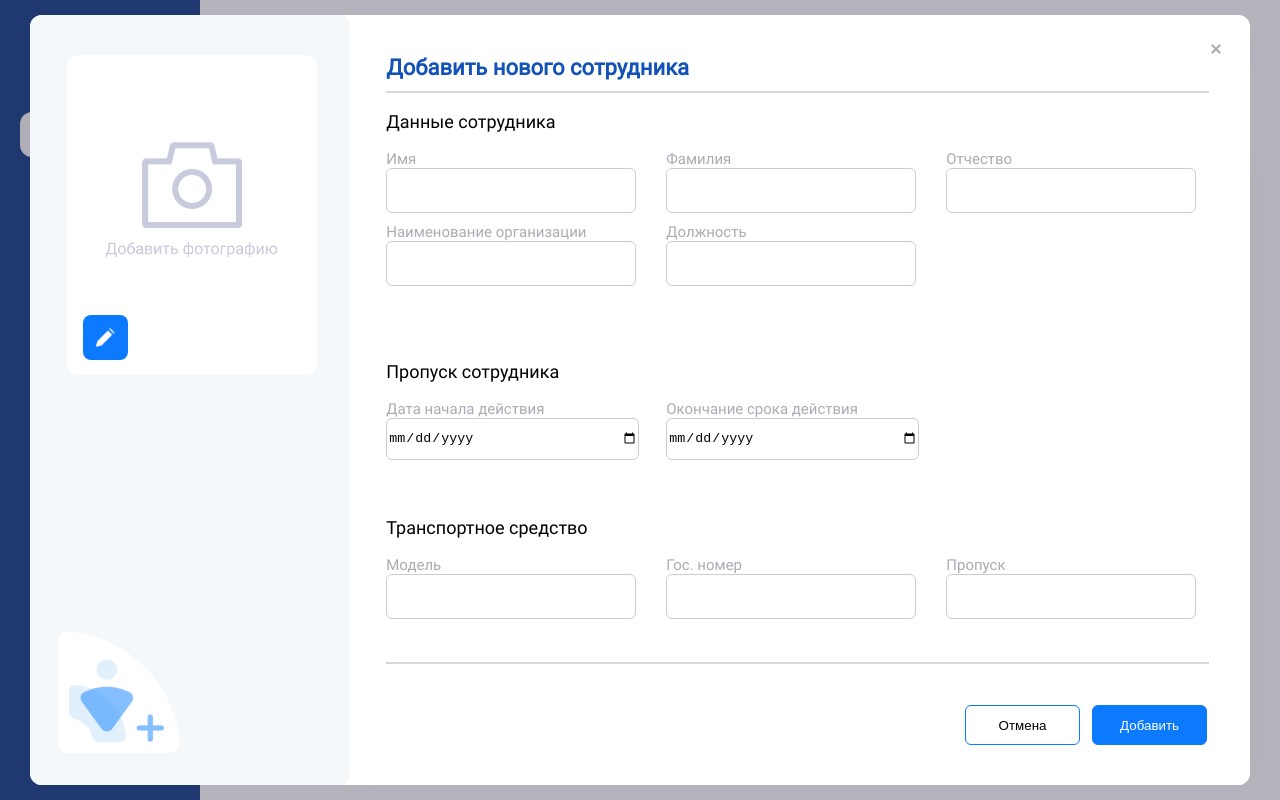
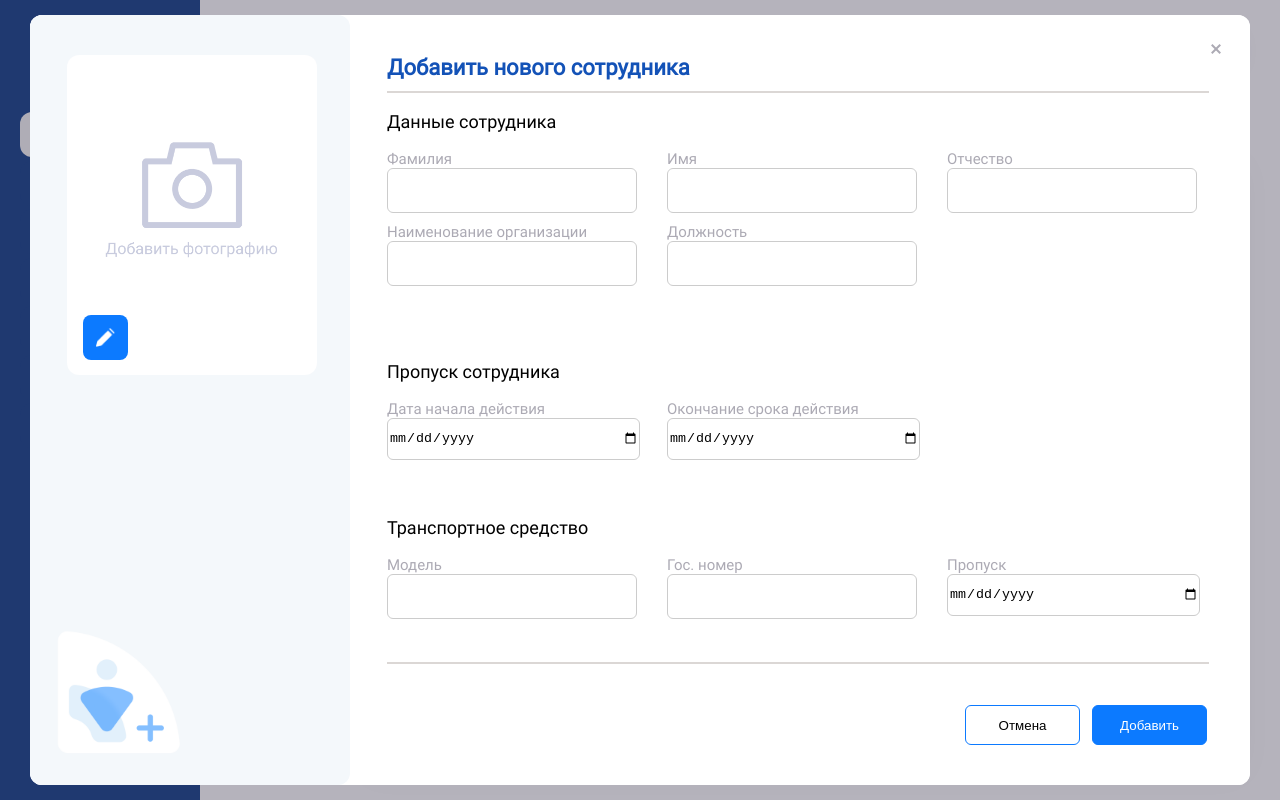
Before and after one commit to Spacesqueezer/adminka, a React (Create React App) app: page / in a window 1280 px wide. Both pictures are taken after a click on the element "Добавить". Built offline with nearby package versions, Linux system fonts and the light colour scheme; grey boxes are pictures that could not be loaded.

Commit message:
Доделан второй экран и модалка

```diff
--- a/src/components/common/common components/TextInput.js
+++ b/src/components/common/common components/DateInputWithLabel.js
@@ -1,5 +1,6 @@
 import React from "react";
 import styled from "styled-components";
+import CalendarIcon from "./../images/Calendar_ico.png";
 
 const Container = styled.div`
   display: flex;
@@ -20,14 +21,33 @@ const Label = styled.label`
   color: ${(props) => props.theme.LightGray};
 `;
 
+const InputContainer = styled.div`
+  position: relative;
+`;
+
 const Input = styled.input`
-  padding: 5px;
+  //padding: 5px 30px 5px 5px;
   border: 1px solid #ccc;
   border-radius: 6px;
   height: 40px;
+  width: 100%;
+
+  ::-webkit-calendar-picker-indicator {
+    display: none;
+    opacity: 0;
+  }
 `;
 
-const TextInput = ({ label, name, value, onInput }) => {
+const Icon = styled.img`
+  position: absolute;
+  top: 12px;
+  right: 10px;
+  width: 18px;
+  height: 18px;
+  cursor: pointer;
+`;
+
+const DateInputWithLabel = ({ label, value, name, onInput }) => {
   const handleInput = (e) => {
     const { name, value } = e.target;
     onInput(name, value);
@@ -36,9 +56,12 @@ const TextInput = ({ label, name, value, onInput }) => {
   return (
     <Container>
       <Label>{label}</Label>
-      <Input value={value} onChange={handleInput} name={name} />
+      <InputContainer>
+        <Input type="date" value={value} name={name} onChange={handleInput} />
+        {/*<Icon src={CalendarIcon} alt="Calendar Icon" />*/}
+      </InputContainer>
     </Container>
   );
 };
 
-export default TextInput;
+export default DateInputWithLabel;
--- a/src/components/common/common components/DateInput.js
+++ b/src/components/common/common components/TextInputWithLabel.js
@@ -1,6 +1,5 @@
 import React from "react";
 import styled from "styled-components";
-import CalendarIcon from "./../images/Calendar_ico.png";
 
 const Container = styled.div`
   display: flex;
@@ -21,33 +20,14 @@ const Label = styled.label`
   color: ${(props) => props.theme.LightGray};
 `;
 
-const InputContainer = styled.div`
-  position: relative;
-`;
-
 const Input = styled.input`
-  //padding: 5px 30px 5px 5px;
+  padding: 5px;
   border: 1px solid #ccc;
   border-radius: 6px;
   height: 40px;
-  width: 100%;
-
-  ::-webkit-calendar-picker-indicator {
-    display: none;
-    opacity: 0;
-  }
 `;
 
-const Icon = styled.img`
-  position: absolute;
-  top: 12px;
-  right: 10px;
-  width: 18px;
-  height: 18px;
-  cursor: pointer;
-`;
-
-const DateInput = ({ label, value, name, onInput }) => {
+const TextInputWithLabel = ({ label, name, value, onInput }) => {
   const handleInput = (e) => {
     const { name, value } = e.target;
     onInput(name, value);
@@ -56,12 +36,9 @@ const DateInput = ({ label, value, name, onInput }) => {
   return (
     <Container>
       <Label>{label}</Label>
-      <InputContainer>
-        <Input type="date" value={value} name={name} onChange={handleInput} />
-        {/*<Icon src={CalendarIcon} alt="Calendar Icon" />*/}
-      </InputContainer>
+      <Input value={value} onChange={handleInput} name={name} />
     </Container>
   );
 };
 
-export default DateInput;
+export default TextInputWithLabel;
--- /dev/null
+++ b/src/components/common/common components/modalWindowComponents.js
@@ -0,0 +1,115 @@
+import styled from "styled-components";
+
+export const Separator = styled.hr`
+  border: 1px solid #dbd7d5;
+  width: 95%;
+  margin: 0;
+`;
+
+export const CloseButton = styled.button`
+  width: 12px;
+  height: 12px;
+  margin-top: 28px;
+  margin-right: 28px;
+  background: none;
+  border: none;
+  padding: 0;
+  cursor: pointer;
+  display: flex;
+  align-items: center;
+  justify-content: center;
+
+  &:before,
+  &:after {
+    content: "";
+    position: absolute;
+    width: 12px;
+    height: 2px;
+    background-color: ${(props) => props.theme.LightGray};
+  }
+
+  &:before {
+    transform: rotate(45deg);
+  }
+
+  &:after {
+    transform: rotate(-45deg);
+  }
+`;
+
+export const LeftSide = styled.div`
+  flex: 33;
+  background: #f4f8fb;
+  border-radius: 12px;
+`;
+
+export const RightSide = styled.div`
+  display: flex;
+  flex-direction: column;
+  flex: 89;
+  padding-left: 37px;
+`;
+
+export const Header = styled.div`
+  display: flex;
+  flex-direction: row;
+  justify-content: space-between;
+  flex: 70;
+`;
+
+export const Footer = styled.div`
+  flex: 114;
+`;
+
+export const HeaderLabel = styled.p`
+  margin-top: 40px;
+  margin-bottom: 10px;
+  //margin-left: 37px;
+  font-family: Roboto, sans-serif;
+  font-size: 22px;
+  font-weight: 600;
+  line-height: 26px;
+  letter-spacing: 0;
+  text-align: left;
+  color: ${(props) => props.theme.Header};
+`;
+
+export const InputsBlock = styled.div``;
+
+export const InputsRow = styled.div`
+  display: flex;
+  flex-direction: row;
+`;
+
+export const ButtonsContainer = styled.div`
+  width: 242px;
+  right: 43px;
+  bottom: 40px;
+  display: flex;
+  flex-direction: row;
+  justify-content: space-between;
+  position: absolute;
+`;
+
+export const BlockHeader = styled.p`
+  font-family: Roboto, sans-serif;
+  font-size: 18px;
+  font-weight: 500;
+  line-height: 21px;
+  letter-spacing: 0;
+  text-align: left;
+`;
+
+export default {
+  Separator,
+  CloseButton,
+  LeftSide,
+  RightSide,
+  Header,
+  Footer,
+  HeaderLabel,
+  InputsBlock,
+  BlockHeader,
+  InputsRow,
+  ButtonsContainer,
+};
--- a/src/components/contentarea/ContentArea.js
+++ b/src/components/contentarea/ContentArea.js
@@ -26,7 +26,6 @@ const Menu = styled.div`
 
 const Header = styled.p`
   position: absolute;
-  width: 253px;
   height: 30px;
   left: 361px;
   top: 102px;
--- a/src/components/employees/AddNewEmployee.js
+++ b/src/components/employees/AddNewEmployee.js
@@ -1,11 +1,24 @@
 import React, { useState } from "react";
 import styled from "styled-components";
-import TextInput from "../common/common components/TextInput";
+import TextInputWithLabel from "../common/common components/TextInputWithLabel";
 import ImagePicker from "../common/common components/ImagePicker";
 import ModalLogo from "../common/common components/ModalLogo";
 import CustomButton from "../common/common components/CustomButton";
 import Logo from "./../common/images/employee-modal-logo.png";
-import DateInput from "../common/common components/DateInput";
+import DateInputWithLabel from "../common/common components/DateInputWithLabel";
+import {
+  Separator,
+  CloseButton,
+  LeftSide,
+  RightSide,
+  Header,
+  Footer,
+  HeaderLabel,
+  InputsBlock,
+  BlockHeader,
+  InputsRow,
+  ButtonsContainer,
+} from "../common/common components/modalWindowComponents";
 
 const Container = styled.div`
   width: 1220px;
@@ -17,114 +30,16 @@ const Container = styled.div`
   overflow: hidden;
 `;
 
-const LeftSide = styled.div`
-  flex: 33;
-  background: #f4f8fb;
-  border-radius: 12px;
-`;
-
-const RightSide = styled.div`
-  flex: 89;
-  display: flex;
-  flex-direction: column;
-  padding-left: 36px;
-`;
-
-const Header = styled.div`
-  display: flex;
-  flex-direction: row;
-  justify-content: space-between;
-  flex: 71;
-`;
-
 const Body = styled.div`
   display: flex;
   flex-direction: column;
   flex: 535;
 `;
 
-const Footer = styled.div`
-  flex: 114;
-`;
-
-const Separator = styled.hr`
-  border: 1px solid #dbd7d5;
-  width: 95%;
-  margin: 0;
-`;
-
-const HeaderLabel = styled.p`
-  margin-top: 40px;
-  margin-bottom: 10px;
-  font-family: Roboto, sans-serif;
-  font-size: 22px;
-  font-weight: 600;
-  line-height: 26px;
-  letter-spacing: 0;
-  text-align: left;
-  color: ${(props) => props.theme.Header};
-`;
-
-const CloseButton = styled.button`
-  width: 12px;
-  height: 12px;
-  margin-top: 28px;
-  margin-right: 28px;
-  background: none;
-  border: none;
-  padding: 0;
-  cursor: pointer;
-  display: flex;
-  align-items: center;
-  justify-content: center;
-
-  &:before,
-  &:after {
-    content: "";
-    position: absolute;
-    width: 12px;
-    height: 2px;
-    background-color: ${(props) => props.theme.LightGray};
-  }
-
-  &:before {
-    transform: rotate(45deg);
-  }
-
-  &:after {
-    transform: rotate(-45deg);
-  }
-`;
-
-const InputsBlock = styled.div``;
-
-const BlockHeader = styled.p`
-  font-family: Roboto, sans-serif;
-  font-size: 18px;
-  font-weight: 500;
-  line-height: 21px;
-  letter-spacing: 0em;
-  text-align: left;
-`;
-
-const InputsRow = styled.div`
-  display: flex;
-  flex-direction: row;
-`;
-
-const ButtonsContainer = styled.div`
-  width: 242px;
-  right: 43px;
-  bottom: 40px;
-  display: flex;
-  flex-direction: row;
-  justify-content: space-between;
-  position: absolute;
-`;
-
 //--------------------------------------------------------------------------------------------
 
 const AddNewEmployee = ({ onClose }) => {
+  // Стейт для хранения данных формы
   const [formData, setFormData] = useState({
     requestid: "",
     person_name: "",
@@ -147,15 +62,35 @@ const AddNewEmployee = ({ onClose }) => {
     },
   });
 
+  // Функция отправки формы
   const submitFunction = () => {
     console.log(formData);
   };
 
+  // Обработка ввода в инпут
   const handleInputChange = (name, value) => {
-    setFormData((prevFormData) => ({
-      ...prevFormData,
-      [name]: value,
-    }));
+    let updatedFormData = { ...formData };
+
+    if (name.startsWith("transport")) {
+      const dotIndex = name.indexOf(".");
+      if (dotIndex !== -1) {
+        const transportKey = name.substring(dotIndex + 1);
+        updatedFormData = {
+          ...updatedFormData,
+          transport: {
+            ...updatedFormData.transport,
+            [transportKey]: value,
+          },
+        };
+      }
+    } else {
+      updatedFormData = {
+        ...updatedFormData,
+        [name]: value,
+      };
+    }
+
+    setFormData(updatedFormData);
   };
 
   return (
@@ -174,40 +109,56 @@ const AddNewEmployee = ({ onClose }) => {
           <InputsBlock style={{ flex: 222 }}>
             <BlockHeader>Данные сотрудника</BlockHeader>
             <InputsRow>
-              <TextInput
+              <TextInputWithLabel
+                label={"Фамилия"}
+                name={"person_surname"}
+                onInput={handleInputChange}
+              />
+              <TextInputWithLabel
                 label={"Имя"}
                 name={"person_name"}
                 onInput={handleInputChange}
               />
-              <TextInput
-                label={"Фамилия"}
-                name={"person_surname"}
-                onInput={handleInputChange}
-              />
-              <TextInput
+              <TextInputWithLabel
                 label={"Отчество"}
                 name={"person_patronymic"}
                 onInput={handleInputChange}
               />
             </InputsRow>
             <InputsRow>
-              <TextInput label={"Наименование организации"} />
-              <TextInput label={"Должность"} />
+              <TextInputWithLabel label={"Наименование организации"} />
+              <TextInputWithLabel label={"Должность"} />
             </InputsRow>
           </InputsBlock>
           <InputsBlock style={{ flex: 139 }}>
             <BlockHeader>Пропуск сотрудника</BlockHeader>
             <InputsRow>
-              <DateInput label={"Дата начала действия"} name={"valid_from_date"} onInput={handleInputChange} />
-              <DateInput label={"Окончание срока действия"} name={"valid_until_date"} onInput={handleInputChange} />
+              <DateInputWithLabel
+                label={"Дата начала действия"}
+                name={"valid_from_date"}
+                onInput={handleInputChange}
+              />
+              <DateInputWithLabel
+                label={"Окончание срока действия"}
+                name={"valid_until_date"}
+                onInput={handleInputChange}
+              />
             </InputsRow>
           </InputsBlock>
           <InputsBlock style={{ flex: 145 }}>
             <BlockHeader>Транспортное средство</BlockHeader>
             <InputsRow>
-              <TextInput label={"Модель"} />
-              <TextInput label={"Гос. номер"} />
-              <TextInput label={"Пропуск"} />
+              <TextInputWithLabel
+                label={"Модель"}
+                name={"transport.mark"}
+                onInput={handleInputChange}
+              />
+              <TextInputWithLabel
+                label={"Гос. номер"}
+                name={"transport.grz"}
+                onInput={handleInputChange}
+              />
+              <DateInputWithLabel label={"Пропуск"} />
             </InputsRow>
           </InputsBlock>
         </Body>
@@ -217,7 +168,7 @@ const AddNewEmployee = ({ onClose }) => {
             <CustomButton
               type={"cancel"}
               label={"Отмена"}
-              callback={submitFunction}
+              callback={onClose}
             />
             <CustomButton
               type={"confirm"}
--- a/src/components/visitors/AddNewVisitor.js
+++ b/src/components/visitors/AddNewVisitor.js
@@ -1,8 +1,24 @@
-import React, { useRef, useState } from "react";
+import React, { useState } from "react";
 import styled from "styled-components";
 import ImagePicker from "../common/common components/ImagePicker";
 import ModalLogo from "../common/common components/ModalLogo";
 import Logo from "./../common/images/employee-modal-logo.png";
+import {
+  Separator,
+  CloseButton,
+  LeftSide,
+  RightSide,
+  Header,
+  Footer,
+  HeaderLabel,
+  InputsBlock,
+  BlockHeader,
+  InputsRow,
+  ButtonsContainer,
+} from "../common/common components/modalWindowComponents";
+import TextInputWithLabel from "../common/common components/TextInputWithLabel";
+import DateInputWithLabel from "../common/common components/DateInputWithLabel";
+import CustomButton from "../common/common components/CustomButton";
 
 const Container = styled.div`
   width: 1220px;
@@ -14,97 +30,68 @@ const Container = styled.div`
   overflow: hidden;
 `;
 
-const LeftSide = styled.div`
-  flex: 33;
-  background: #f4f8fb;
-  border-radius: 12px;
-`;
-
-const RightSide = styled.div`
-  display: flex;
-  flex-direction: column;
-  flex: 89;
-`;
-
-const Header = styled.div`
-  display: flex;
-  flex-direction: row;
-  justify-content: space-between;
-  height: 71px;
-`;
-
 const Body = styled.div`
   display: flex;
   flex-direction: column;
   flex: 676;
 `;
 
-const Footer = styled.div`
-  flex: 114;
-`;
+const AddNewVisitor = ({ onClose }) => {
+  // Стейт для хранения данных формы
+  const [formData, setFormData] = useState({
+    requestid: "",
+    person_name: "",
+    person_surname: "",
+    person_patronymic: "",
+    valid_from_date: "",
+    valid_until_date: "",
+    organization_id: 0,
+    transport_id: 0,
+    birth_date: "",
+    transport: {
+      mark: "",
+      grz: "",
+      organization_id: 0,
+      driver_name: "",
+      driver_surname: "",
+      driver_patronymic: "",
+      valid_from_date: "",
+      valid_until_date: "2023-08-02",
+      base64_photo: "",
+    },
+  });
 
-const HeaderLabel = styled.p`
-  margin-top: 40px;
-  margin-bottom: 10px;
-  margin-left: 37px;
-  font-family: Roboto, sans-serif;
-  font-size: 22px;
-  font-weight: 600;
-  line-height: 26px;
-  letter-spacing: 0;
-  text-align: left;
-  color: ${(props) => props.theme.Header};
-`;
+  //Функция отправки формы
+  const submitFunction = () => {
+    console.log(formData);
+  };
 
-const CloseButton = styled.button`
-  width: 12px;
-  height: 12px;
-  margin-top: 28px;
-  margin-right: 28px;
-  background: none;
-  border: none;
-  padding: 0;
-  cursor: pointer;
-  display: flex;
-  align-items: center;
-  justify-content: center;
+  // Обработка ввода в инпут
+  const handleInputChange = (name, value) => {
+    let updatedFormData = { ...formData };
 
-  &:before,
-  &:after {
-    content: "";
-    position: absolute;
-    width: 12px;
-    height: 2px;
-    background-color: ${(props) => props.theme.LightGray};
-  }
+    if (name.startsWith("transport")) {
+      const dotIndex = name.indexOf(".");
+      if (dotIndex !== -1) {
+        const transportKey = name.substring(dotIndex + 1);
+        updatedFormData = {
+          ...updatedFormData,
+          transport: {
+            ...updatedFormData.transport,
+            [transportKey]: value,
+          },
+        };
+      }
+    } else {
+      updatedFormData = {
+        ...updatedFormData,
+        [name]: value,
+      };
+    }
 
-  &:before {
-    transform: rotate(45deg);
-  }
+    setFormData(updatedFormData);
+  };
 
-  &:after {
-    transform: rotate(-45deg);
-  }
-`;
-
-const Separator = styled.hr`
-  border: 1px solid #dbd7d5;
-  width: 95%;
-  margin: 0;
-`;
-
-const InputsBlock = styled.div``;
-
-const BlockHeader = styled.p`
-  font-family: Roboto, sans-serif;
-  font-size: 18px;
-  font-weight: 500;
-  line-height: 21px;
-  letter-spacing: 0em;
-  text-align: left;
-`;
-
-const AddNewVisitor = ({ onClose }) => {
   return (
     <Container>
       <LeftSide>
@@ -120,19 +107,87 @@ const AddNewVisitor = ({ onClose }) => {
         <Body>
           <InputsBlock style={{ flex: 222 }}>
             <BlockHeader>Данные посетителя</BlockHeader>
+            <InputsRow>
+              <TextInputWithLabel
+                label={"Фамилия"}
+                name={"person_surname"}
+                onInput={handleInputChange}
+              />
+              <TextInputWithLabel
+                label={"Имя"}
+                name={"person_name"}
+                onInput={handleInputChange}
+              />
+              <TextInputWithLabel
+                label={"Отчество"}
+                name={"person_patronymic"}
+                onInput={handleInputChange}
+              />
+            </InputsRow>
+            <InputsRow>
+              {" "}
+              <DateInputWithLabel
+                label={"Дата рождения"}
+                name={"birth_date"}
+                onInput={handleInputChange}
+              />
+            </InputsRow>
           </InputsBlock>
           <InputsBlock style={{ flex: 139 }}>
             <BlockHeader>Транспортное средство</BlockHeader>
+            <InputsRow>
+              <TextInputWithLabel
+                label={"Модель"}
+                name={"transport.mark"}
+                onInput={handleInputChange}
+              />
+              <TextInputWithLabel
+                label={"Гос. номер"}
+                name={"transport.grz"}
+                onInput={handleInputChange}
+              />
+            </InputsRow>
           </InputsBlock>
           <InputsBlock style={{ flex: 139 }}>
             <BlockHeader>Место посещения</BlockHeader>
+            <InputsRow>
+              <TextInputWithLabel
+                label={"Организация"}
+                name={"person_surname"}
+                onInput={handleInputChange}
+              />
+              <TextInputWithLabel
+                label={"Офис"}
+                name={"person_name"}
+                onInput={handleInputChange}
+              />{" "}
+              <TextInputWithLabel
+                label={"?????????"}
+                name={"person_name"}
+                onInput={handleInputChange}
+              />
+            </InputsRow>
           </InputsBlock>
           <InputsBlock style={{ flex: 145 }}>
             <BlockHeader>Пропуск посетителя</BlockHeader>
+            <InputsRow>
+              <DateInputWithLabel label={"Дата начала действия"} />
+              <DateInputWithLabel label={"Срок окончания действия"} />
+            </InputsRow>
           </InputsBlock>
         </Body>
         <Separator />
-        <Footer></Footer>
+        <Footer>
+          {" "}
+          <ButtonsContainer>
+            <CustomButton type={"cancel"} label={"Отмена"} callback={onClose} />
+            <CustomButton
+              type={"confirm"}
+              label={"Добавить"}
+              callback={submitFunction}
+            />
+          </ButtonsContainer>
+        </Footer>
       </RightSide>
     </Container>
   );
```
Also changed, not shown: src/components/organizations/Organizations.js (added, +11 -0 lines), src/components/organizations/OrganizationsTable.js (added, +11 -0 lines).
